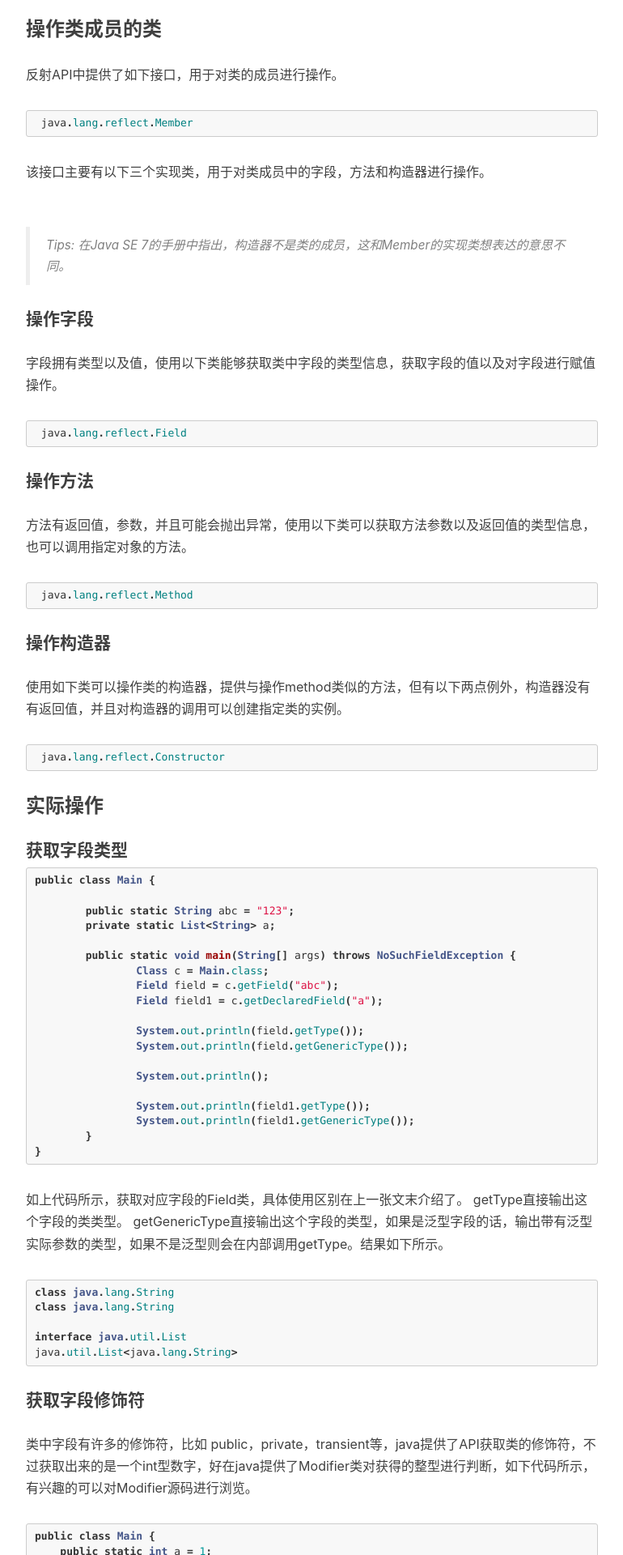
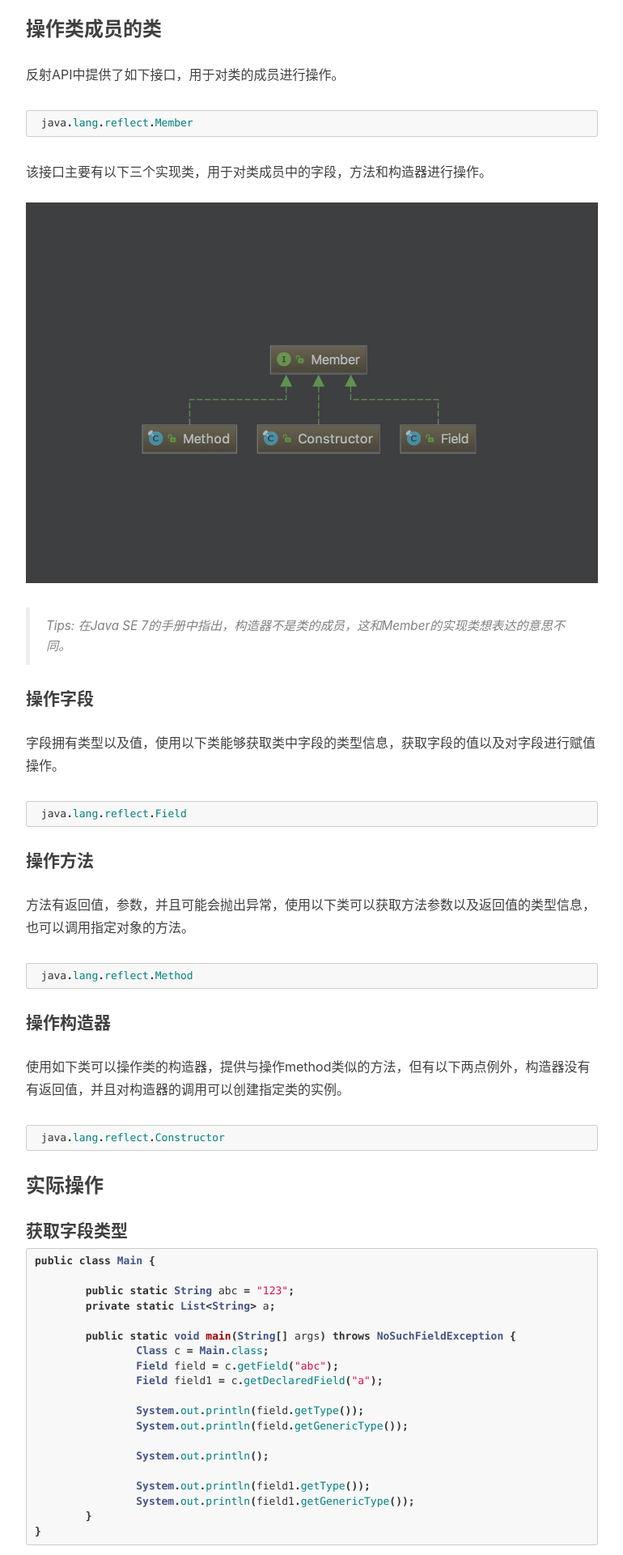
Before and after one commit to kailuncen/kailuncen.github.io, a Jekyll site: the page built from _posts/2017-12-05-java-reflection-2.md, in a window 1280 px wide. Shown: the part 568-2488 px from the top of the page at 81% size, without its empty margins (233-1003 px from the left). Built offline with Jekyll 4.4.1, drawn with Linux system fonts in a browser that asks for light colours; nearby versions of some CDN libraries; comment, search, counter and statistics services are not loaded.

Commit message:
add post

````diff
--- a/_posts/2017-12-05-java-reflection-2.md
+++ b/_posts/2017-12-05-java-reflection-2.md
@@ -15,7 +15,7 @@ description: Java反射机制学习(二)
  java.lang.reflect.Member
 ```
 该接口主要有以下三个实现类，用于对类成员中的字段，方法和构造器进行操作。
-![](/post/post_image/2017-12-05-21-28-54.jpg)
+![](/post_image/2017-12-05-21-28-54.jpg)
 > Tips: 在Java SE 7的手册中指出，构造器不是类的成员，这和Member的实现类想表达的意思不同。
 
 #### 操作字段
````
